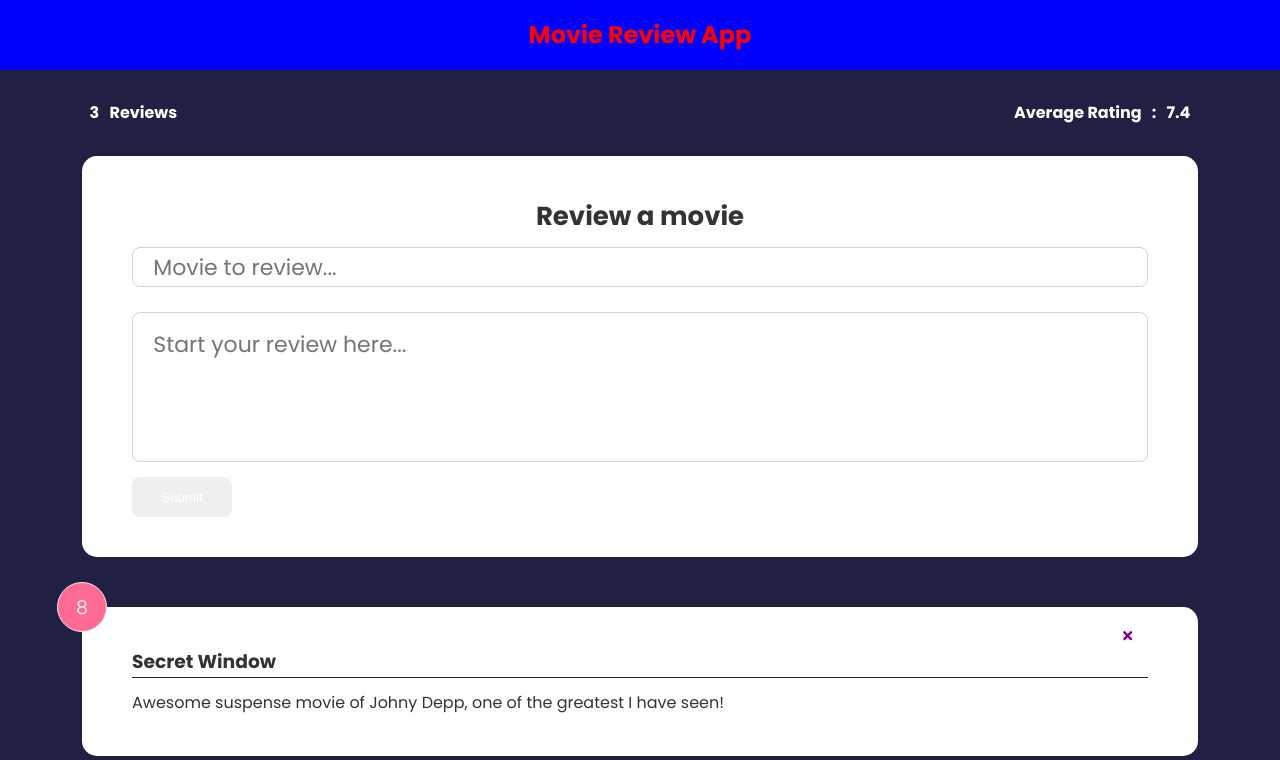
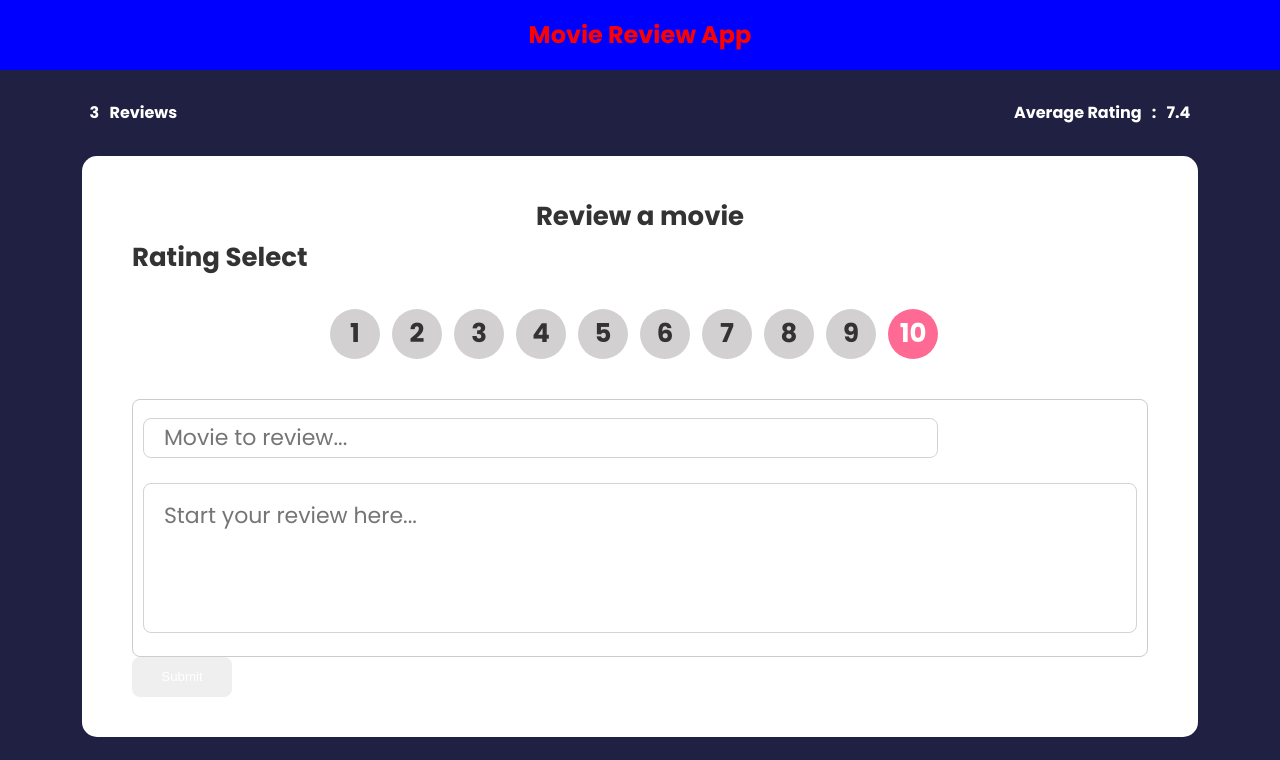
Before and after one commit to jingxia1219/feedback-app-react, a React (Create React App) app: page / in a window 1280 px wide. Shown: the top 760 px of the page. Built offline with nearby package versions, Linux system fonts and the light colour scheme.

Commit message:
made rating buttons work

```diff
--- a/src/components/FeedbackForm.js
+++ b/src/components/FeedbackForm.js
@@ -1,6 +1,7 @@
 import Card from '../shared/Card'
 import Button from '../shared/Button'
 import {useState} from 'react'
+import Rating from './Rating';
 
 
 function FeedbackForm(props){
@@ -9,12 +10,18 @@ function FeedbackForm(props){
     const [btnClass,setBtnClass] = useState('btn')
     const [reviewMessage,setReviewMessage] = useState('')
     const [nameMessage,setNameMessage] = useState('')
+    const [rating, setRating] = useState(10);
+
+    function getRating(ratingInput){
+        setRating(ratingInput)
+    }
 
     function submitHandler(e){
         e.preventDefault();
-        props.submitReview({name:name,text:review})
+        props.submitReview({name:name,text:review,rating:rating})
         setName('')
         setReview('')
+        setRating(10)
     }
 
 
@@ -48,7 +55,10 @@ function FeedbackForm(props){
                 <h2>
                     Review a movie
                     {/* rating select component */}
-
+                    <div className="star-rating">
+                    Rating Select
+        </div>
+                <Rating getRating={getRating} />
                 </h2>
                 <div className='input-group'>
                     <input value={name} onChange={nameHandler}  className='input-name' type='text' placeholder='Movie to review...'></input>
--- /dev/null
+++ b/src/components/Rating.js
@@ -0,0 +1,57 @@
+import {useState} from 'react';
+
+function Rating({getRating}){
+    const [selected,setSelected] = useState(10)
+    function changeHandler(e){
+        setSelected(+e.target.id)
+        getRating(+e.target.id)
+    }
+
+    console.log(selected === 1)
+    return(
+        <ul className='rating'>
+            <li>
+                <div className={`rating-icon ${selected === 1}`} id='1' onClick={changeHandler} >1</div>
+            </li>
+
+            <li>
+                <div className={`rating-icon ${selected ===2}`} id='2' onClick={changeHandler} >2</div>
+            </li>
+
+            <li>
+                <div className={`rating-icon ${selected ===3}`} id='3' onClick={changeHandler} >3</div>
+            </li>
+
+            <li>
+                <div className={`rating-icon ${selected===4}`} id='4' onClick={changeHandler} >4</div>
+            </li>
+
+            <li>
+                <div className={`rating-icon ${selected===5}`} id='5' onClick={changeHandler} >5</div>
+            </li>
+
+            <li>
+                <div className={`rating-icon ${selected===6}`} id='6' onClick={changeHandler} >6</div>
+            </li>
+
+            <li>
+                <div className={`rating-icon ${selected===7}`} id='7' onClick={changeHandler} >7</div>
+            </li>
+
+            <li>
+                <div className={`rating-icon ${selected===8}`}id='8' onClick={changeHandler} >8</div>
+            </li>
+
+            <li>
+                <div className={`rating-icon ${selected===9}`} id='9' onClick={changeHandler} >9</div>
+            </li>
+
+            <li>
+                <div className={`rating-icon ${selected===10}`} id='10' onClick={changeHandler} >10</div>
+            </li>
+
+        </ul>
+    )
+}
+
+export default Rating;
--- a/src/index.css
+++ b/src/index.css
@@ -47,9 +47,9 @@ header{
     font-family: 600;
     text-align: center;
 }
-.rating li,.num-display{
+
+.num-display{
     position: relative;
-    background: #f4f4f4;
     width: 50px;
     height: 50px;
     padding: 10px;
@@ -66,7 +66,49 @@ header{
     color: #eee;
 }
 
+.rating-icon{
+    display: flex;
+    justify-content: center;
+    align-items: center;
+    margin-right: 12px;
+    background: #d2d0d1;
+    height: 50px;
+    width: 50px;
+    padding: 10px;
+    border-radius: 50%;
+    cursor: pointer;
+}
 
+.rating-icon:hover,
+.rating-icon.true,
+.num-display{
+    border-radius: 50%;
+    background: #ff6a95;
+    color: #fff;
+}
+.rating-icon:hover{
+    border: 1.6px solid rgb(221, 218, 218);
+}
+
+
+.input-group{
+    display: flex;
+    flex-direction: row;
+    border: 1px solid #ccc;
+    padding: 8px 10px;
+    border-radius: 8px;
+}
+.rating {
+    display: flex;
+    align-items: center;
+    justify-content: center;
+    flex-wrap: wrap;
+    margin: 30px 0 40px;
+  }
+
+  .input-group input {
+    width: 80%;
+  }
 .card.reverse{
     background-color: rgba(0,0,0,4);
     color: white;
@@ -142,5 +184,10 @@ button:hover{
 
 .message{
     /* text-align: center; */
-    color: rgb(134, 131, 131);
+    color: rgb(124, 33, 124);
 }
+
+.star-rating{
+    display: flex;
+    justify-content:flex-start;
+}
```
